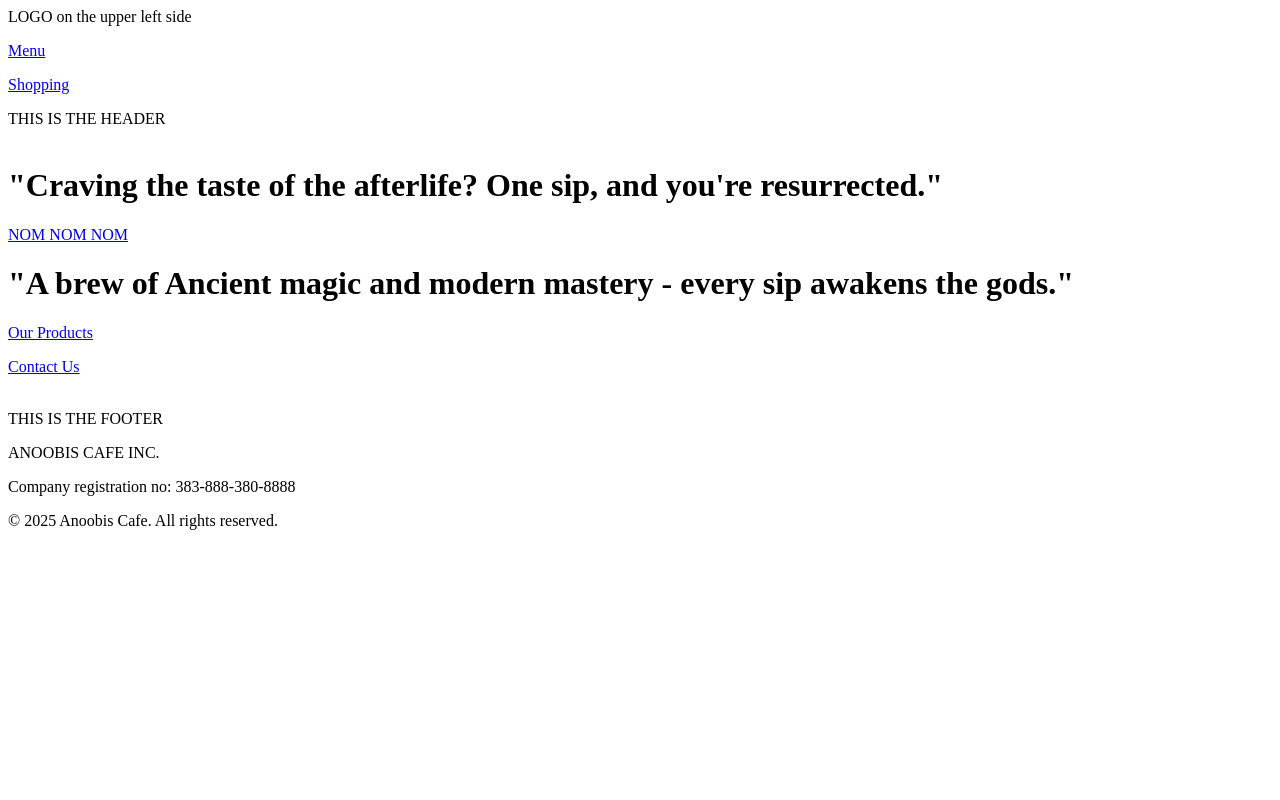
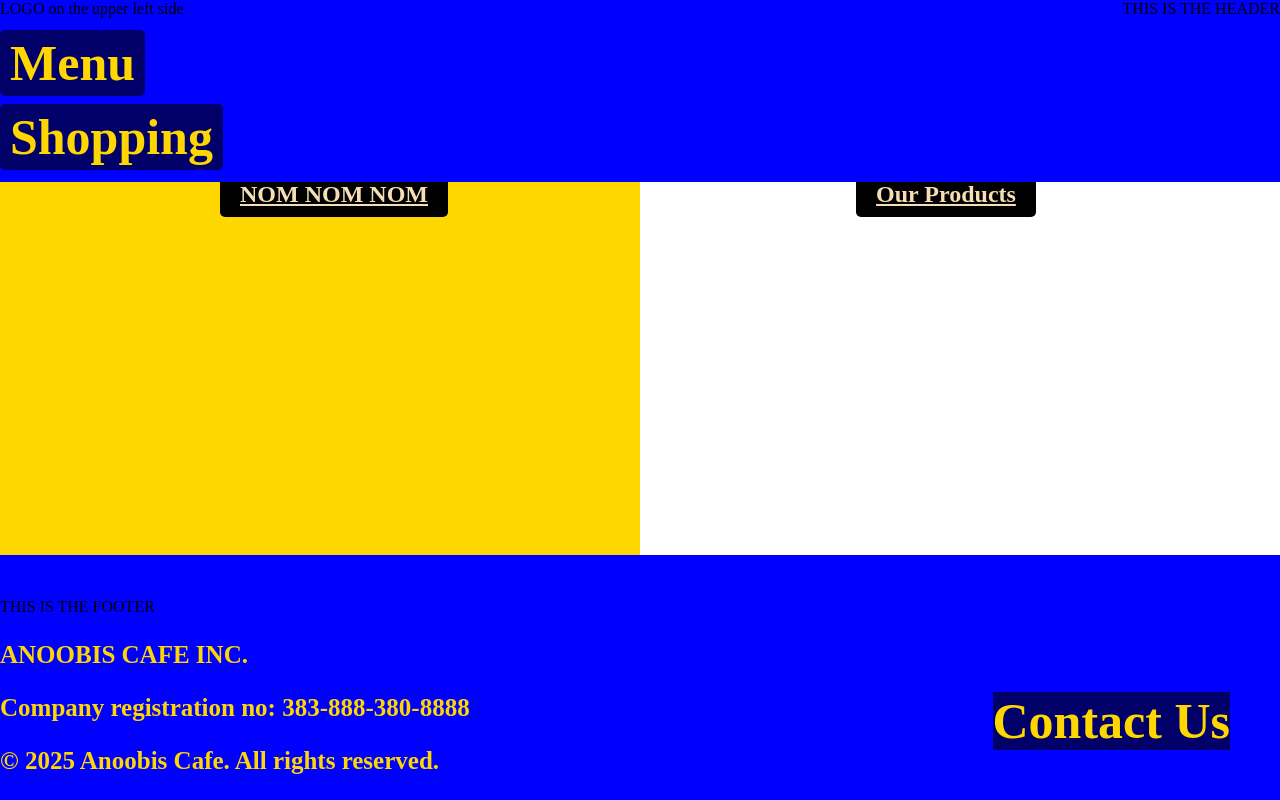
Before and after one commit to johann122004/Anoobis_Final_Project, a PHP site: page / in a window 1280 px wide. Run offline with PHP 8.4, Linux system fonts and the light colour scheme.

Commit message:
feat: reconstruct style for index

```diff
--- a/style.css
+++ b/style.css
@@ -1,6 +1,67 @@
-Top {
+body{
+    background: linear-gradient(to right, gold 50%, white 50%);
+}
+header {
+    position: fixed;
+    left: 0;
+    top: 0;
+    width: 100%;
+    display: flex;
+    justify-content: space-between;
+    background-color: blue;
+    z-index: 1000;
+    & a{
+        font-size: 50px;
+        padding: 5px 10px;
+        border-radius: 5px;
+        font-weight:bolder;
+        color: gold;
+        text-decoration: none;
+        background-color: rgb(0, 0, 104);
+    }
+}
+footer {
+    position: fixed;
+    left: 0;
+    bottom: 0;
+    width: 100%;
+    & a{
+        position: absolute;
+        right: 50px;
+        bottom: 50px;
+        font-size: 50px;
+        font-weight:bolder;
+        color: gold;
+        text-decoration: none;
+        background-color: rgb(0, 0, 104);
+    }
+    & p{
+        color: gold;
+        font-size: 25px;
+        font-weight: bolder;
+    }
+    background-color: blue;
+}
 
+.Content{
+    display:flex;
+    padding-top: 100px;
+    justify-content: space-between;
+    padding: 20px;
 }
-Bottom {
-
+.Left, .Right{
+    width: 50%;
+    display: flex;
+    flex-direction: column;
+    text-align: center;
+    padding: 20px;
+    & a {
+        padding: 10px 20px;
+        font-size: 24px;
+        font-weight: bold;
+        background-color: black;
+        color: wheat;
+        border-radius: 5px;
+        margin-top: 10px;
+    }
 }
```
